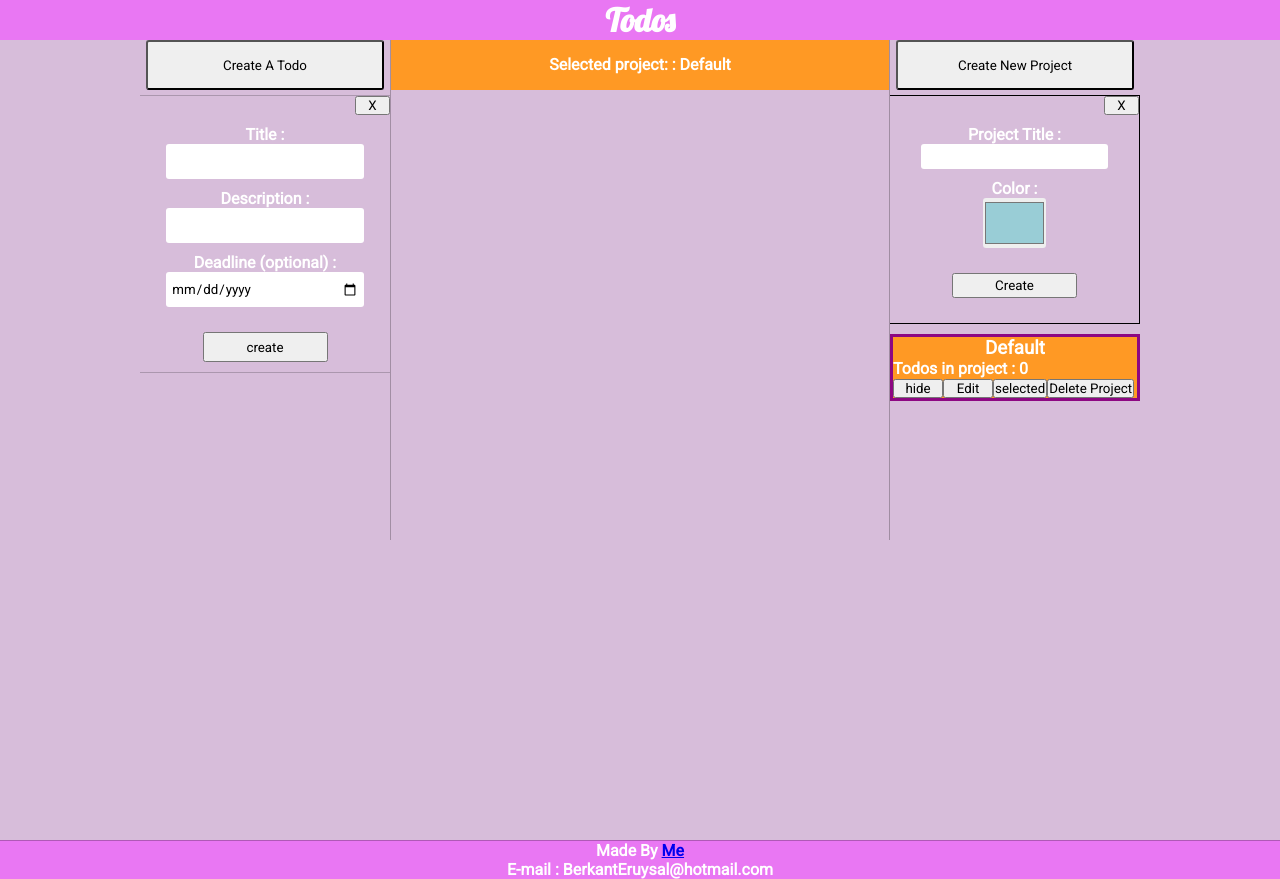
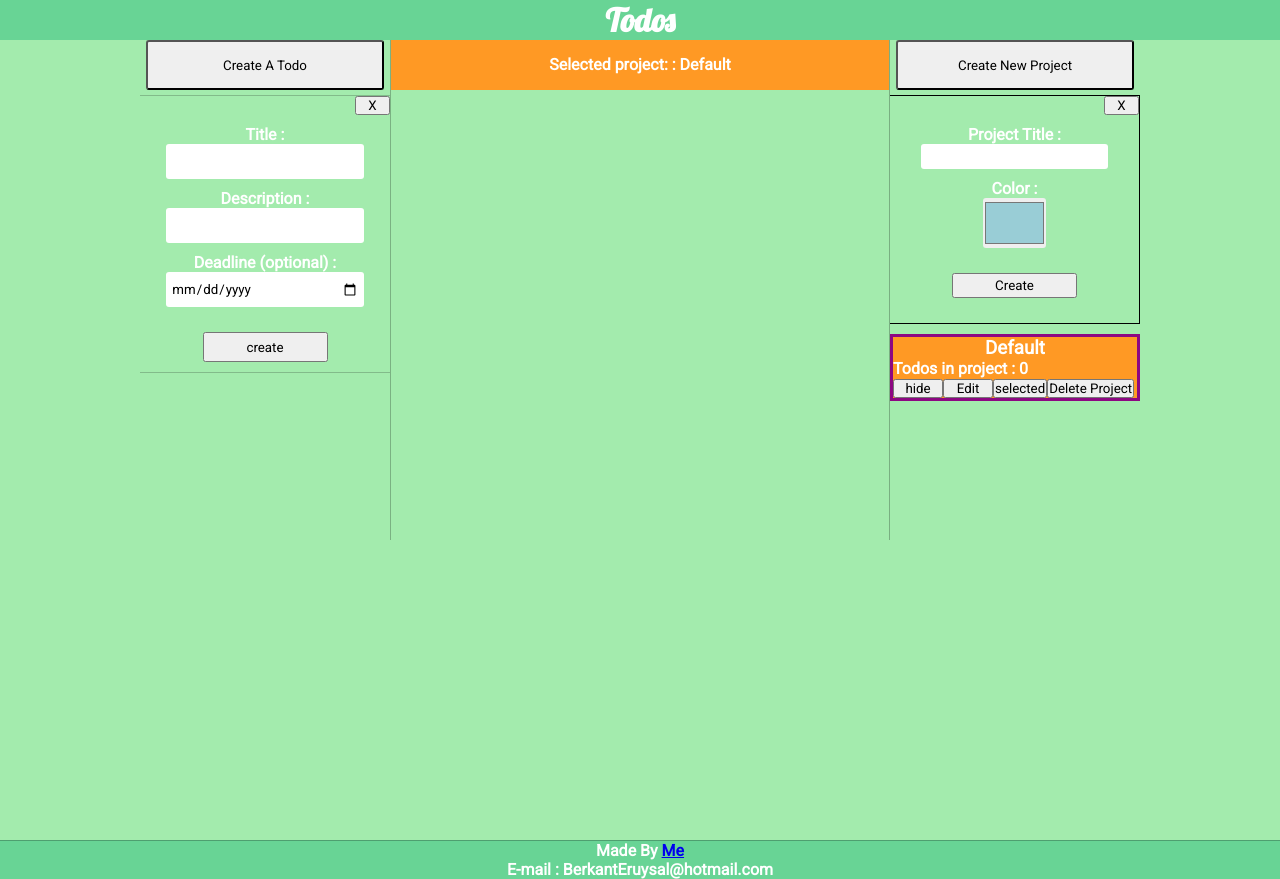
Before and after one commit to BerkantEruysal/Todo-App, a website with bundled scripts: page src/index.html in a window 1280 px wide. Built offline with nearby package versions, Linux system fonts and the light colour scheme.

Commit message:
change background color

```diff
--- a/src/style.css
+++ b/src/style.css
@@ -6,14 +6,14 @@
   font-family: "Roboto", sans-serif;
 }
 body {
-  background-color: rgb(215, 189, 218);
+  background-color: rgb(163, 235, 173);
 }
 p {
   color: rgb(255, 255, 255);
   font-weight: 600;
 }
 header {
-  background-color: rgb(233, 119, 243);
+  background-color: rgb(104, 212, 149);
   text-align: center;
 }
 header h1 {
@@ -22,7 +22,7 @@ header h1 {
 }
 
 footer {
-  background-color: rgb(233, 119, 243);
+  background-color: rgb(104, 212, 149);
   text-align: center;
   border-top: 1px solid hsla(0, 0%, 0%, 0.25);
 }
```
